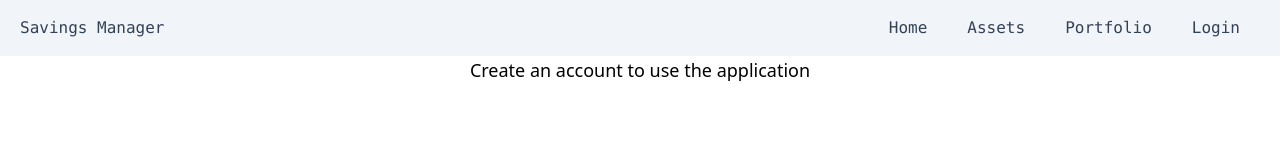
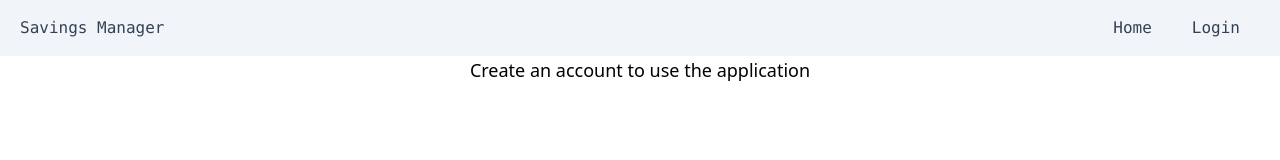
Before and after one commit to jeffersonataide/savings-manager-ui, a React (Create React App) app: page / in a window 1280 px wide. Shown: the top 160 px of the page. Built offline with nearby package versions, Linux system fonts and the light colour scheme; no server answers.

Commit message:
change navbar when logged

```diff
--- a/src/components/Nav/index.tsx
+++ b/src/components/Nav/index.tsx
@@ -2,14 +2,20 @@ import { Link } from "react-router-dom";
 import { v4 as uuidv4 } from "uuid";
 import { useUser } from "../../contexts/userContext";
 
+const openLinks = [{ label: "Home", url: "/" }];
+const closedLinks = [
+  { label: "Assets", url: "/assets" },
+  { label: "Portfolio", url: "/portfolio" },
+];
+
 export const Nav = () => {
   const userContext = useUser();
 
-  const links = [
-    { label: "Home", url: "/" },
-    { label: "Assets", url: "/assets" },
-    { label: "Portfolio", url: "/portfolio" },
-  ];
+  let links = openLinks;
+
+  if (userContext?.isLogged) {
+    links = [...links, ...closedLinks];
+  }
 
   return (
     <div className="bg-slate-100 text-slate-700 font-mono h-14 flex items-center justify-between px-5">
```
